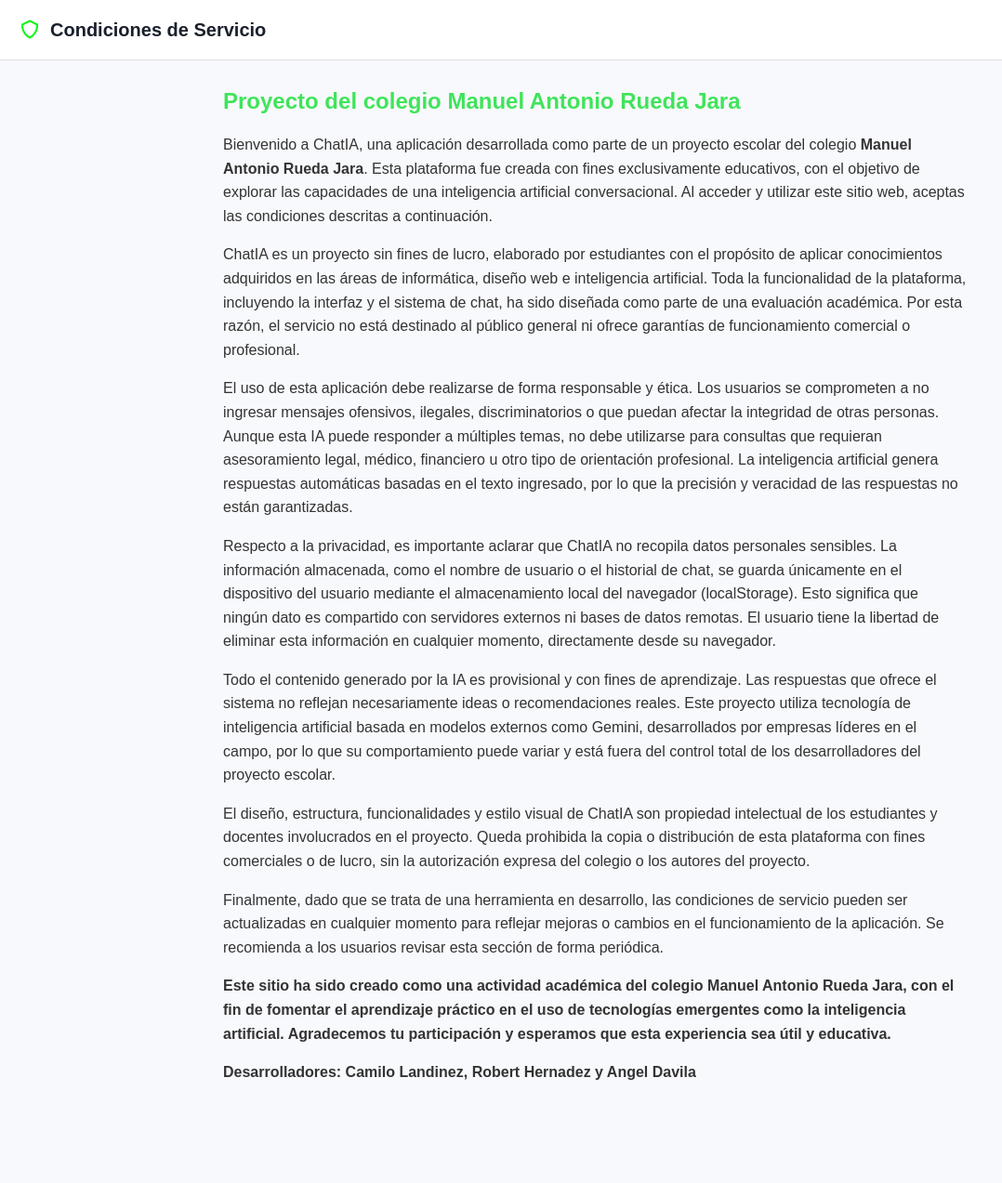
After one commit to biology-ia/biology-ia.github.io, a Flask app: template templates/condiciones de servicio.html in a window 1280 px wide. The commit adds this page. Shown: the whole page at 93% size, without its empty margins (0-1078 px from the left). Run offline with Flask 3, Linux system fonts and the light colour scheme; the template is opened without the code that fills it, so the values that code supplies are empty.

Commit message:
initial commit

```diff
--- /dev/null
+++ b/app.py
@@ -0,0 +1,67 @@
+
+from flask import Flask, render_template, request, redirect, url_for
+from openpyxl import load_workbook, Workbook
+import os
+
+app = Flask(__name__, static_url_path='/static')
+EXCEL_FILE = 'usuarios.xlsx'
+
+# Crear archivo Excel si no existe
+if not os.path.exists(EXCEL_FILE):
+    wb = Workbook()
+    ws = wb.active
+    ws.append(['username', 'password'])
+    wb.save(EXCEL_FILE)
+
+def is_user_valid(username, password):
+    wb = load_workbook(EXCEL_FILE)
+    ws = wb.active
+    for row in ws.iter_rows(min_row=2, values_only=True):
+        if row[0] == username and row[1] == password:
+            return True
+    return False
+
+def register_user(username, password):
+    wb = load_workbook(EXCEL_FILE)
+    ws = wb.active
+    for row in ws.iter_rows(min_row=2, values_only=True):
+        if row[0] == username:
+            return False
+    ws.append([username, password])
+    wb.save(EXCEL_FILE)
+    return True
+
+@app.route('/')
+def home():
+    return redirect(url_for('login'))
+
+@app.route('/login', methods=['GET', 'POST'])
+def login():
+    error = ""
+    if request.method == 'POST':
+        username = request.form['username']
+        password = request.form['password']
+        if is_user_valid(username, password):
+            return redirect('/chat')  # Redirige a la página de chat
+        else:
+            error = "Usuario o contraseña incorrectos"
+    return render_template('login.html', error=error)
+
+@app.route('/register', methods=['GET', 'POST'])
+def register():
+    message = ""
+    if request.method == 'POST':
+        username = request.form['username']
+        password = request.form['password']
+        if register_user(username, password):
+            message = "Registro exitoso. Ahora puedes iniciar sesión."
+        else:
+            message = "El usuario ya está registrado."
+    return render_template('register.html', message=message)
+
+@app.route('/chat')
+def chat():
+    return '<h1>Bienvenido al chat</h1>'
+
+if __name__ == '__main__':
+    app.run(debug=True)
--- a/index.html
+++ b/index.html
@@ -10,9 +10,9 @@
 <body>
 
   <img class="logo" src="img/ChatGPT Image 4 may 2025, 10_30_17 a.m..png" alt="Logo ChatIA" />
-  <h1>Bienvenido a <strong>ChatIA</strong></h1>
+  <h1>Bienvenido   a <strong>Biology ia</strong></h1>
   <p>Tu asistente de inteligencia artificial personal, listo para ayudarte en cualquier momento.</p>
-  <button class="btn" onclick="location.href='inicio-de-sesion.html'">Iniciar Aplicación</button>
+  <button class="btn" onclick="location.href='/templates/login.html'">Iniciar Aplicación</button>
 
 </body>
 </html>
--- /dev/null
+++ b/templates/condiciones de servicio.html
@@ -0,0 +1,94 @@
+<!DOCTYPE html>
+<html lang="es">
+<head>
+  <meta charset="UTF-8" />
+  <meta name="viewport" content="width=device-width, initial-scale=1.0"/>
+  <title>Condiciones de Servicio</title>
+  <link href="https://unpkg.com/boxicons@2.1.4/css/boxicons.min.css" rel="stylesheet">
+  <style>
+    body {
+      font-family: Arial, sans-serif;
+      background-color: #f8f9fc;
+      margin: 0;
+      padding: 0;
+      color: #333;
+    }
+
+    header {
+      background-color: #fff;
+      padding: 20px;
+      border-bottom: 1px solid #ddd;
+      display: flex;
+      align-items: center;
+      gap: 10px;
+    }
+
+    header i {
+      font-size: 24px;
+      color: #00f80c;
+    }
+
+    header h1 {
+      font-size: 20px;
+      color: #1a202c;
+      margin: 0;
+    }
+
+    main {
+      max-width: 800px;
+      margin: 30px auto;
+      padding: 0 20px 60px;
+    }
+
+    h2 {
+      color: #3fe45a;
+      margin-bottom: 20px;
+    }
+
+    p {
+      margin-bottom: 16px;
+      line-height: 1.6;
+    }
+  </style>
+</head>
+<body>
+
+  <header>
+    <i class='bx bx-shield'></i>
+    <h1>Condiciones de Servicio</h1>
+  </header>
+
+  <main>
+    <h2>Proyecto del colegio Manuel Antonio Rueda Jara</h2>
+    <p>
+      Bienvenido a ChatIA, una aplicación desarrollada como parte de un proyecto escolar del colegio <strong>Manuel Antonio Rueda Jara</strong>. Esta plataforma fue creada con fines exclusivamente educativos, con el objetivo de explorar las capacidades de una inteligencia artificial conversacional. Al acceder y utilizar este sitio web, aceptas las condiciones descritas a continuación.
+    </p>
+    <p>
+      ChatIA es un proyecto sin fines de lucro, elaborado por estudiantes con el propósito de aplicar conocimientos adquiridos en las áreas de informática, diseño web e inteligencia artificial. Toda la funcionalidad de la plataforma, incluyendo la interfaz y el sistema de chat, ha sido diseñada como parte de una evaluación académica. Por esta razón, el servicio no está destinado al público general ni ofrece garantías de funcionamiento comercial o profesional.
+    </p>
+    <p>
+      El uso de esta aplicación debe realizarse de forma responsable y ética. Los usuarios se comprometen a no ingresar mensajes ofensivos, ilegales, discriminatorios o que puedan afectar la integridad de otras personas. Aunque esta IA puede responder a múltiples temas, no debe utilizarse para consultas que requieran asesoramiento legal, médico, financiero u otro tipo de orientación profesional. La inteligencia artificial genera respuestas automáticas basadas en el texto ingresado, por lo que la precisión y veracidad de las respuestas no están garantizadas.
+    </p>
+    <p>
+      Respecto a la privacidad, es importante aclarar que ChatIA no recopila datos personales sensibles. La información almacenada, como el nombre de usuario o el historial de chat, se guarda únicamente en el dispositivo del usuario mediante el almacenamiento local del navegador (localStorage). Esto significa que ningún dato es compartido con servidores externos ni bases de datos remotas. El usuario tiene la libertad de eliminar esta información en cualquier momento, directamente desde su navegador.
+    </p>
+    <p>
+      Todo el contenido generado por la IA es provisional y con fines de aprendizaje. Las respuestas que ofrece el sistema no reflejan necesariamente ideas o recomendaciones reales. Este proyecto utiliza tecnología de inteligencia artificial basada en modelos externos como Gemini, desarrollados por empresas líderes en el campo, por lo que su comportamiento puede variar y está fuera del control total de los desarrolladores del proyecto escolar.
+    </p>
+    <p>
+      El diseño, estructura, funcionalidades y estilo visual de ChatIA son propiedad intelectual de los estudiantes y docentes involucrados en el proyecto. Queda prohibida la copia o distribución de esta plataforma con fines comerciales o de lucro, sin la autorización expresa del colegio o los autores del proyecto.
+    </p>
+    <p>
+      Finalmente, dado que se trata de una herramienta en desarrollo, las condiciones de servicio pueden ser actualizadas en cualquier momento para reflejar mejoras o cambios en el funcionamiento de la aplicación. Se recomienda a los usuarios revisar esta sección de forma periódica.
+    </p>
+    <p>
+      <strong>Este sitio ha sido creado como una actividad académica del colegio Manuel Antonio Rueda Jara, con el fin de fomentar el aprendizaje práctico en el uso de tecnologías emergentes como la inteligencia artificial. Agradecemos tu participación y esperamos que esta experiencia sea útil y educativa.</strong>
+    </p>
+     <p><strong>Desarrolladores:
+Camilo Landinez,
+Robert Hernadez y
+Angel Davila <strong><p>
+  </main>
+
+</body>
+</html>
```
Also changed, not shown: templates/chat.html (renamed from chat.html, +64 -74 lines), templates/login.html (renamed from registro.html, +26 -9 lines), templates/register.html (renamed from inicio-de-sesion.html, +31 -4 lines), README.md, 1 other file.
